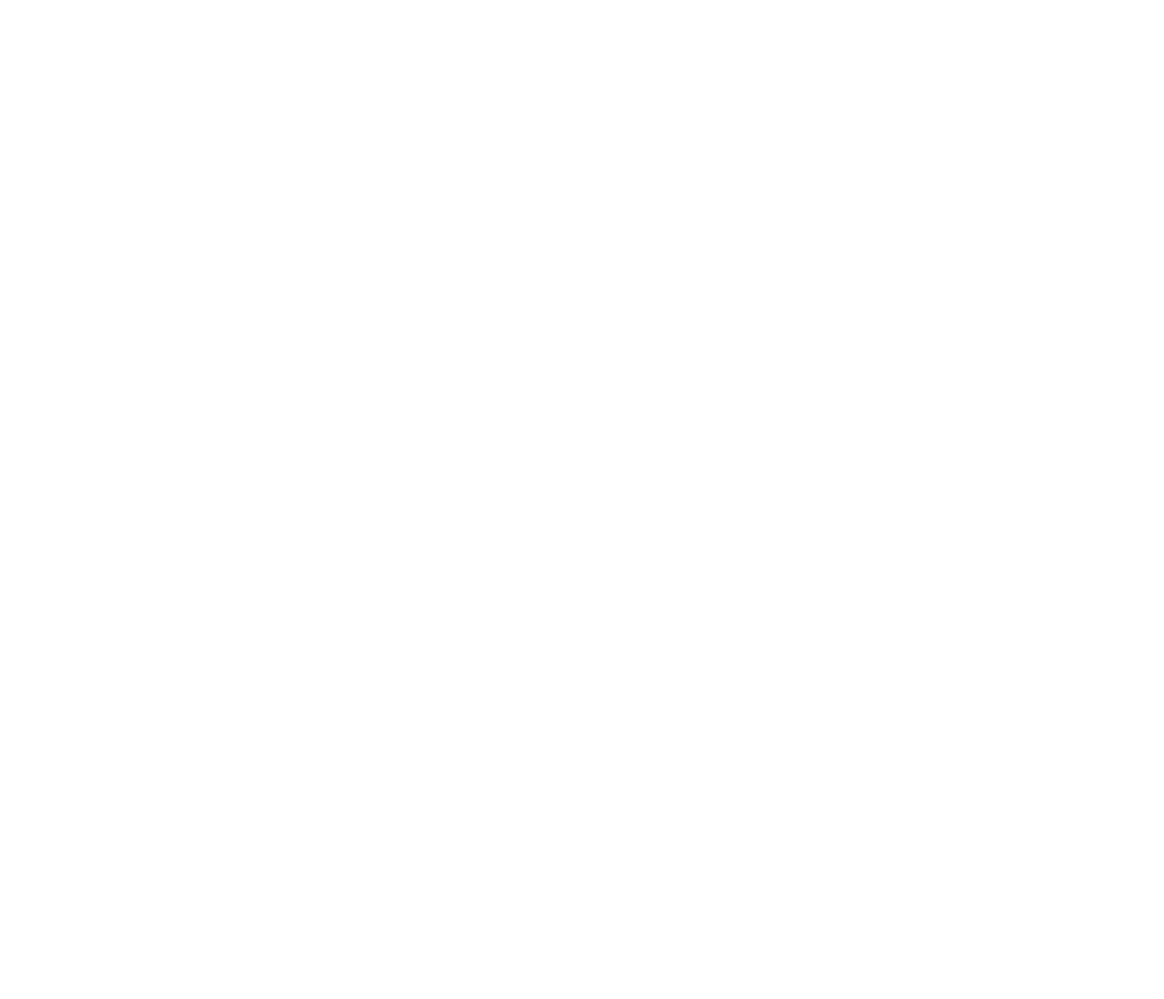
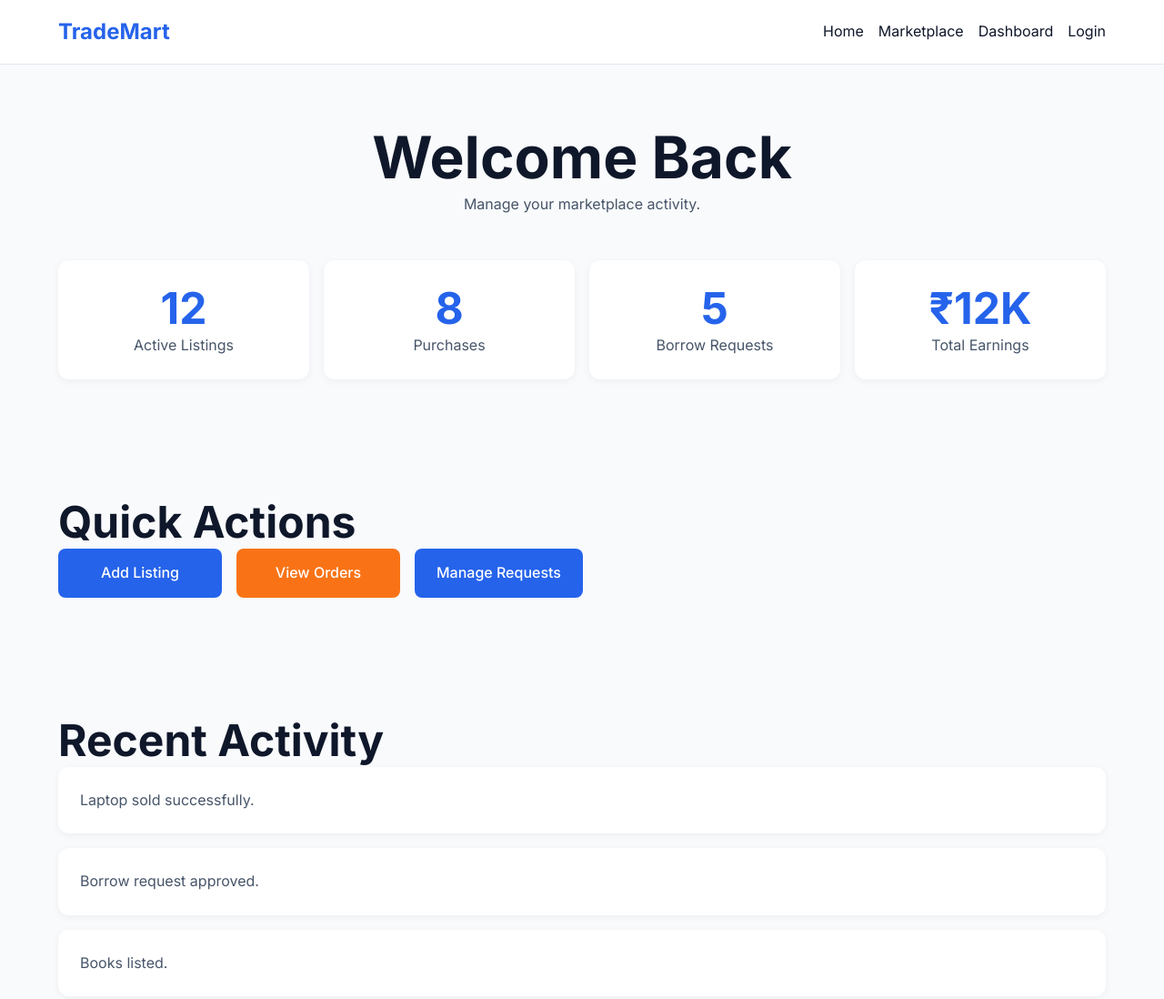
Before and after one commit to AnetByju456/DecodeLabs-Internship, a plain HTML site: page Project-1/dashboard.html in a window 1280 px wide. Shown: the top 1098 px of the page at 91% size. Before the commit the page ends 800 px from the top, so only its background shows below. Drawn offline with Linux system fonts and the light colour scheme.

Commit message:
Set up Dashboard

```diff
--- a/Project-1/css/style.css
+++ b/Project-1/css/style.css
@@ -1126,3 +1126,86 @@ footer {
 
     margin-bottom:0.75rem;
 }
+
+/* DASHBOARD */
+
+.dashboard-header{
+
+text-align:center;
+
+margin-bottom:3rem;
+
+}
+
+.dashboard-stats{
+
+display:grid;
+
+gap:1rem;
+
+}
+
+.stat-card{
+
+text-align:center;
+
+}
+
+.stat-card h2{
+
+color:var(--primary-color);
+
+}
+
+.dashboard-actions{
+
+display:flex;
+
+flex-direction:column;
+
+gap:1rem;
+
+}
+
+.activity-list{
+
+display:grid;
+
+gap:1rem;
+
+}
+
+@media(min-width:768px){
+
+.dashboard-stats{
+
+grid-template-columns:
+repeat(4,1fr);
+
+}
+
+.dashboard-actions{
+
+flex-direction:row;
+
+}
+
+}
+
+.dashboard-btn{
+
+display:flex;
+
+justify-content:center;
+
+align-items:center;
+
+min-width:180px;
+}
+
+.stat-card{
+
+display:block;
+
+text-decoration:none;
+}
--- a/Project-1/dashboard.html
+++ b/Project-1/dashboard.html
@@ -0,0 +1,406 @@
+<!DOCTYPE html>
+<html lang="en">
+
+<head>
+
+<meta charset="UTF-8">
+
+<meta
+name="viewport"
+content="width=device-width,initial-scale=1.0">
+
+<title>TradeMart Dashboard</title>
+
+<link rel="preconnect"
+href="https://fonts.googleapis.com">
+
+<link rel="preconnect"
+href="https://fonts.gstatic.com"
+crossorigin>
+
+<link href="https://fonts.googleapis.com/css2?family=Inter:wght@400;500;700&display=swap"
+rel="stylesheet">
+
+<link rel="stylesheet"
+href="css/style.css">
+
+</head>
+
+<body>
+
+<header>
+
+<div class="container">
+
+<nav class="navbar">
+
+<a href="index.html"
+class="logo">
+
+TradeMart
+
+</a>
+
+<button class="menu-btn"
+id="menuBtn">
+
+☰
+
+</button>
+
+<ul class="nav-links"
+id="navLinks">
+
+<li>
+<a href="index.html">
+Home
+</a>
+</li>
+
+<li>
+<a href="marketplace.html">
+Marketplace
+</a>
+</li>
+
+<li>
+<a href="dashboard.html">
+Dashboard
+</a>
+</li>
+
+<li>
+<a href="login.html">
+Login
+</a>
+</li>
+
+</ul>
+
+</nav>
+
+</div>
+
+</header>
+
+<main>
+
+<section id="listings">
+
+<div class="container">
+
+<div class="dashboard-header">
+
+<h1>
+Welcome Back
+</h1>
+
+<p>
+Manage your marketplace activity.
+</p>
+
+</div>
+
+<div class="dashboard-stats">
+
+<a href="#listings" class="card stat-card">
+
+<h2>
+12
+</h2>
+
+<p>
+Active Listings
+</p>
+
+</a>
+
+<a href="#orders"  class="card stat-card">
+
+<h2>
+8
+</h2>
+
+<p>
+Purchases
+</p>
+
+</a>
+
+<a href="#requests"  class="card stat-card">
+
+<h2>
+5
+</h2>
+
+<p>
+Borrow Requests
+</p>
+
+</a>
+
+<a href="#"  class="card stat-card">
+
+<h2>
+₹12K
+</h2>
+
+<p>
+Total Earnings
+</p>
+
+</a>
+
+</div>
+
+</div>
+
+</section>
+
+<section>
+
+<div class="container">
+
+<h2>
+Quick Actions
+</h2>
+
+<div class="dashboard-actions">
+
+<a
+href="marketplace.html"
+class="btn-primary dashboard-btn">
+
+Add Listing
+
+</a>
+
+<a
+href="#orders"
+class="btn-secondary dashboard-btn">
+
+View Orders
+
+</a>
+
+<a
+href="#requests"
+class="btn-primary dashboard-btn">
+
+Manage Requests
+
+</a>
+
+</div>
+
+</div>
+
+</section>
+
+<section>
+
+<div class="container">
+
+<h2>
+Recent Activity
+</h2>
+
+<div class="activity-list">
+
+<div class="card">
+
+<p>
+Laptop sold successfully.
+</p>
+
+</div>
+
+<div class="card">
+
+<p>
+Borrow request approved.
+</p>
+
+</div>
+
+<div class="card">
+
+<p>
+Books listed.
+</p>
+
+</div>
+
+</div>
+
+</div>
+
+</section>
+
+<section id="orders">
+
+<div class="container">
+
+<h2>
+
+Recent Orders
+
+</h2>
+
+<div class="activity-list">
+
+<div class="card">
+
+<p>
+
+Gaming Laptop Purchased
+
+</p>
+
+</div>
+
+<div class="card">
+
+<p>
+
+Books Borrowed
+
+</p>
+
+</div>
+
+</div>
+
+</div>
+
+</section>
+
+<section id="requests">
+
+<div class="container">
+
+<h2>
+
+Pending Requests
+
+</h2>
+
+<div class="activity-list">
+
+<div class="card">
+
+<p>
+
+Borrow Request — Camera
+
+</p>
+
+</div>
+
+<div class="card">
+
+<p>
+
+Purchase Request — Chair
+
+</p>
+
+</div>
+
+</div>
+
+</div>
+
+</section>
+
+<section>
+
+<div class="container">
+
+<h2>
+My Listings
+</h2>
+
+<div class="product-grid">
+
+<article class="product-card">
+
+<img
+src="assets/images/laptop.jpeg">
+
+<div class="product-content">
+
+<h3>
+Gaming Laptop
+</h3>
+
+<p>
+₹35,000
+</p>
+
+<a
+href="product.html"
+class="btn-primary product-btn">
+
+View
+
+</a>
+
+</div>
+
+</article>
+
+<article class="product-card">
+
+<img
+src="assets/images/books.jpeg">
+
+<div class="product-content">
+
+<h3>
+Books
+</h3>
+
+<p>
+₹800
+</p>
+
+<a
+href="product.html"
+class="btn-primary product-btn">
+
+View
+
+</a>
+
+</div>
+
+</article>
+
+</div>
+
+</div>
+
+</section>
+
+</main>
+
+<footer>
+
+<div class="container">
+
+<p>
+
+© 2026 TradeMart
+
+</p>
+
+</div>
+
+</footer>
+
+<script src="js/script.js"></script>
+
+</body>
+
+</html>
```
Also changed, not shown: Project-1/index.html (+1 -1 lines).
